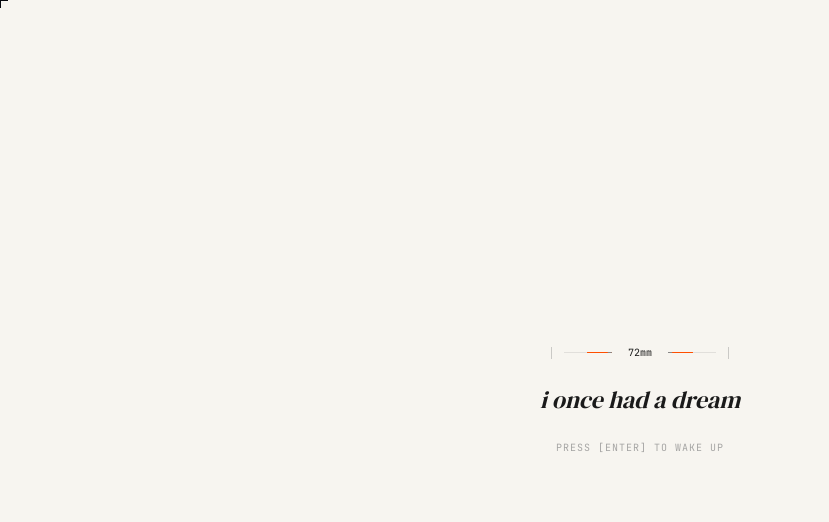
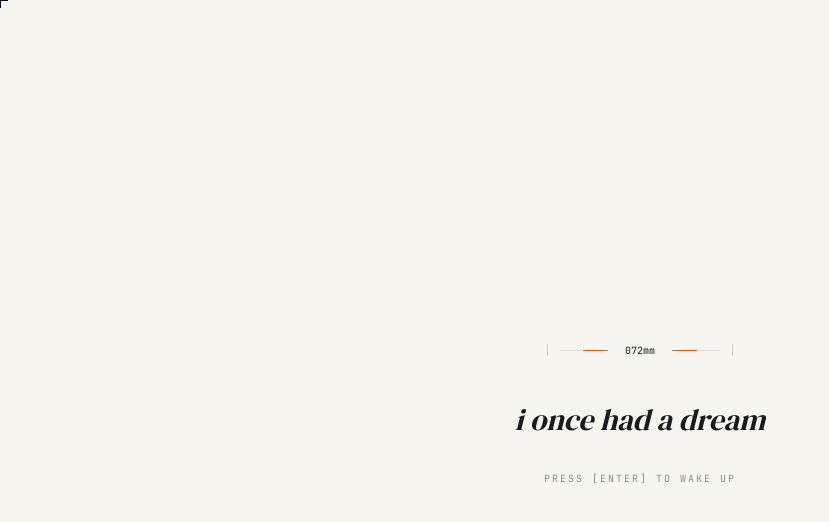
Before and after one commit to megaraph/mech-portfolio, a Next.js app: page / in a window 1280 px wide. Shown: the top 522 px of the page, without its empty margins (0-829 px from the left). Built offline with nearby package versions, Linux system fonts and the light colour scheme.

Commit message:
update: intro sequence

```diff
--- a/components/Intro.tsx
+++ b/components/Intro.tsx
@@ -1,126 +1,279 @@
 "use client";
 
-import { useState, useEffect } from "react";
-import { motion, AnimatePresence } from "framer-motion";
+import { useState, useEffect, useCallback } from "react";
+import { motion, AnimatePresence, LayoutGroup } from "framer-motion";
 import { useStore } from "@/store/useStore";
 
 export default function Intro() {
     const { introFinished, setIntroFinished } = useStore();
-    const [phase, setPhase] = useState<"dream" | "reality">("dream");
-    const [showText, setShowText] = useState(false); // NEW: Controls the text delay
 
+    // STARTUP STATE:
+    // false = Only Loader (Center)
+    // true = Loader moves up, Text appears
+    const [started, setStarted] = useState(false);
+
+    // SEQUENCE STAGES:
+    // 0: Waiting for User Input (Enter)
+    // 1: Strikethrough + Text Move Up + Font Shrink
+    // 2: Orange Flood (Camouflage) + "Nevermind" (Centered)
+    // 3: Clarity (Background clears, Orange text remains)
+    // 4: Identity (Name Drop) -> Triggers Layout Shift
+    const [stage, setStage] = useState(0);
+
+    // --- 1. SEQUENCE LOGIC ---
+    const runSequence = useCallback(() => {
+        // Step 1: Strikethrough + Move Up + Shrink
+        setStage(1);
+
+        // Step 2: Orange Flood (After 1s)
+        setTimeout(() => {
+            setStage(2);
+        }, 1000);
+
+        // Step 3: Clarity/Reveal (After 2.5s of Orange)
+        // NOTE: "nevermind." stays centered here, but fades out at end of this stage
+        setTimeout(() => {
+            setStage(3);
+        }, 3500);
+
+        // Step 4: Name Drop (After 1s of Clarity)
+        // This triggers the shift of "I TURN DREAMS" upwards
+        setTimeout(() => {
+            setStage(4);
+        }, 4500);
+
+        // Step 5: Exit (After 2.5s reading time)
+        setTimeout(() => {
+            setIntroFinished(true);
+            sessionStorage.setItem("hasVisited", "true");
+        }, 7000);
+    }, [setIntroFinished]);
+
+    // --- 2. EFFECTS ---
+
+    // Initial Startup Timer (Loader plays alone for 1.5s)
     useEffect(() => {
-        // 1. Check if we've visited before
         const hasVisited = sessionStorage.getItem("hasVisited");
         if (hasVisited) {
             setIntroFinished(true);
             return;
         }
 
-        // 2. DELAY: Show text after 2.5 seconds (Loader plays first)
-        const textTimer = setTimeout(() => {
-            setShowText(true);
-        }, 2500);
+        const startTimer = setTimeout(() => {
+            setStarted(true);
+        }, 1500);
 
-        // 3. Key listener
+        return () => clearTimeout(startTimer);
+    }, [setIntroFinished]);
+
+    // Key Listener
+    useEffect(() => {
         const handleKeyDown = (e: KeyboardEvent) => {
-            // Only allow "Enter" if the text is actually visible
-            if (e.key === "Enter" && phase === "dream" && showText) {
-                setPhase("reality");
-
-                setTimeout(() => {
-                    setIntroFinished(true);
-                    sessionStorage.setItem("hasVisited", "true");
-                }, 2200);
+            if (e.key === "Enter" && started && stage === 0) {
+                runSequence();
             }
         };
-
         window.addEventListener("keydown", handleKeyDown);
-        return () => {
-            window.removeEventListener("keydown", handleKeyDown);
-            clearTimeout(textTimer);
-        };
-    }, [phase, setIntroFinished, showText]);
+        return () => window.removeEventListener("keydown", handleKeyDown);
+    }, [started, stage, runSequence]);
 
     return (
         <AnimatePresence>
             {!introFinished && (
                 <motion.div
-                    className="fixed inset-0 z-50 flex flex-col items-center justify-center bg-industrial-paper cursor-default"
+                    className="fixed inset-0 z-50 flex flex-col items-center justify-center cursor-default overflow-hidden"
+                    // Background Color Transition
+                    animate={{
+                        backgroundColor: stage === 2 ? "#FF4F00" : "#F7F5F0",
+                    }}
+                    transition={{ duration: 0.5, ease: "easeInOut" }}
                     initial={{ y: 0 }}
                     exit={{
                         y: "-100%",
                         transition: { duration: 0.8, ease: [0.76, 0, 0.24, 1] },
                     }}
                 >
-                    {/* PHASE 1: THE DREAM */}
-                    {phase === "dream" && (
+                    <div className="relative w-full max-w-7xl px-6 md:px-12 h-screen flex flex-col justify-center">
+                        {/* --- 1. THE DREAM SECTION (CENTERED) --- */}
+                        {/* Only visible during stage 0 and 1 */}
                         <motion.div
-                            initial={{ opacity: 0 }}
-                            animate={{ opacity: 1 }}
-                            exit={{ opacity: 0, filter: "blur(10px)" }}
-                            className="flex flex-col items-center gap-6"
+                            className="flex flex-col items-center gap-6 relative z-10"
+                            animate={{
+                                y: stage >= 1 ? -60 : 0,
+                                opacity: stage >= 2 ? 0 : 1, // STRICT FADE OUT
+                            }}
+                            transition={{ duration: 0.8, ease: "circOut" }}
+                            style={{ display: stage >= 2 ? "none" : "flex" }} // Remove from layout to prevent ghosts
                         >
-                            {/* 1. LOADER PLAYS IMMEDIATELY */}
+                            {/* LOADER */}
+                            <motion.div
+                                animate={{ y: started ? -20 : 0 }}
+                                transition={{ duration: 1, ease: "easeInOut" }}
+                            >
                                 <DimensionLoader />
+                            </motion.div>
 
-                            {/* 2. TEXT FADES IN AFTER DELAY */}
+                            {/* TEXT: "i once had a dream" */}
                             <motion.div
                                 initial={{ opacity: 0, y: 10 }}
                                 animate={{
-                                    opacity: showText ? 1 : 0,
-                                    y: showText ? 0 : 10,
+                                    opacity: started ? 1 : 0,
+                                    y: started ? 0 : 10,
+                                    scale: stage >= 1 ? 0.9 : 1,
                                 }}
                                 transition={{ duration: 1 }}
-                                className="flex flex-col items-center gap-6"
+                                className="relative"
                             >
-                                <h1 className="font-serif text-xl italic text-industrial-ink md:text-2xl">
+                                <h1 className="font-serif text-2xl italic text-industrial-ink md:text-3xl relative">
                                     i once had a dream
+                                    {/* Strikethrough Line */}
+                                    <motion.div
+                                        className="absolute top-1/2 left-0 h-[2px] bg-industrial-orange w-full origin-left"
+                                        initial={{ scaleX: 0 }}
+                                        animate={{ scaleX: stage >= 1 ? 1 : 0 }}
+                                        transition={{
+                                            duration: 0.5,
+                                            delay: 0.1,
+                                        }}
+                                    />
                                 </h1>
+                            </motion.div>
 
-                                <p className="font-mono text-[10px] text-industrial-dim animate-pulse tracking-widest uppercase">
+                            {/* PROMPT */}
+                            <motion.p
+                                initial={{ opacity: 0 }}
+                                animate={{
+                                    opacity:
+                                        started && stage === 0
+                                            ? [1, 0.3, 1]
+                                            : 0,
+                                }}
+                                transition={{
+                                    opacity: {
+                                        repeat: Infinity,
+                                        duration: 0.8,
+                                        ease: "linear",
+                                    },
+                                }}
+                                className="font-mono text-[10px] text-industrial-dim tracking-[0.2em] uppercase absolute -bottom-12"
+                            >
                                 Press [Enter] to Wake Up
-                                </p>
+                            </motion.p>
                         </motion.div>
-                        </motion.div>
-                    )}
 
-                    {/* PHASE 2: THE REALITY */}
-                    {phase === "reality" && (
+                        {/* --- 2. "NEVERMIND" (CENTERED ABSOLUTE) --- */}
+                        {/* Strictly centered, independent of other text */}
+                        <AnimatePresence>
+                            {stage >= 2 && stage < 3 && (
                                 <motion.div
-                            initial={{ scale: 0.9, opacity: 0 }}
-                            animate={{ scale: 1, opacity: 1 }}
-                            transition={{ duration: 0.1 }}
-                            className="text-center"
+                                    className="absolute inset-0 flex items-center justify-center z-30 pointer-events-none"
+                                    initial={{ opacity: 0 }}
+                                    animate={{ opacity: 1 }}
+                                    exit={{ opacity: 0 }}
+                                    transition={{ duration: 0.3, delay: 0.2 }} // Delay ensures orange is full
                                 >
-                            <div className="relative inline-block mb-6">
-                                <span className="font-serif text-2xl italic text-industrial-dim decoration-industrial-orange/50 line-through md:text-3xl opacity-50">
-                                    i once had a dream
-                                </span>
-                            </div>
-
-                            <div className="flex flex-col items-center">
-                                <h2 className="font-mono text-4xl font-bold tracking-tighter text-industrial-ink md:text-7xl">
-                                    NEVERMIND.
-                                </h2>
-                                <h2 className="font-mono text-xl font-bold tracking-tighter text-industrial-orange md:text-4xl mt-2">
-                                    I TURN THEM INTO REALITY.
-                                </h2>
+                                    <div className="font-mono text-4xl md:text-7xl font-bold tracking-tighter text-industrial-ink text-center">
+                                        <Typewriter
+                                            text="nevermind."
+                                            speed={60}
+                                            startDelay={300}
+                                        />
                                     </div>
                                 </motion.div>
                             )}
+                        </AnimatePresence>
+
+                        {/* --- 3. THE REALITY SECTION (RIGHT ALIGNED) --- */}
+                        {/* This container sits on top and handles the right-aligned text flow */}
+                        <div className="absolute top-0 right-0 h-full w-full flex flex-col justify-center items-end px-6 md:px-20 pointer-events-none z-20">
+                            <LayoutGroup>
+                                {/* "I TURN DREAMS INTO REALITY" */}
+                                <AnimatePresence>
+                                    {stage >= 3 && (
+                                        <motion.div
+                                            layout
+                                            initial={{ opacity: 0, y: 20 }}
+                                            animate={{ opacity: 1, y: 0 }}
+                                            transition={{
+                                                duration: 0.8,
+                                                ease: [0.16, 1, 0.3, 1], // Smooth easing
+                                                layout: {
+                                                    duration: 0.8,
+                                                    ease: [0.16, 1, 0.3, 1],
+                                                },
+                                            }}
+                                            className="text-right"
+                                        >
+                                            <h2 className="font-mono text-xl md:text-5xl font-bold tracking-tighter text-industrial-orange leading-tight max-w-4xl">
+                                                I TURN DREAMS INTO REALITY
+                                            </h2>
+                                        </motion.div>
+                                    )}
+                                </AnimatePresence>
+
+                                {/* IDENTITY REVEAL - Pushes previous text up naturally via LayoutGroup */}
+                                {stage >= 4 && (
+                                    <motion.div
+                                        layout
+                                        initial={{ opacity: 0, y: 20 }}
+                                        animate={{ opacity: 1, y: 0 }}
+                                        transition={{
+                                            duration: 0.8,
+                                            ease: [0.16, 1, 0.3, 1],
+                                        }}
+                                        className="mt-4 md:mt-6 text-right"
+                                    >
+                                        <p className="font-mono text-[10px] tracking-[0.2em] uppercase text-industrial-dim">
+                                            This is Raphael Murillo.
+                                        </p>
+                                    </motion.div>
+                                )}
+                            </LayoutGroup>
+                        </div>
+                    </div>
                 </motion.div>
             )}
         </AnimatePresence>
     );
 }
 
-// --- SUB-COMPONENT: The Dimension Animation ---
+// --- SUB-COMPONENT: Typewriter (Unchanged) ---
+function Typewriter({
+    text,
+    speed = 50,
+    startDelay = 0,
+}: {
+    text: string;
+    speed?: number;
+    startDelay?: number;
+}) {
+    const [displayedText, setDisplayedText] = useState("");
+
+    useEffect(() => {
+        const startTimeout = setTimeout(() => {
+            let i = 0;
+            const timer = setInterval(() => {
+                i++;
+                setDisplayedText(text.slice(0, i));
+
+                if (i >= text.length) {
+                    clearInterval(timer);
+                }
+            }, speed);
+            return () => clearInterval(timer);
+        }, startDelay);
+
+        return () => clearTimeout(startTimeout);
+    }, [text, speed, startDelay]);
+
+    return <span>{displayedText}</span>;
+}
+
+// --- SUB-COMPONENT: Dimension Loader (Unchanged) ---
 function DimensionLoader() {
     const [count, setCount] = useState(0);
 
     useEffect(() => {
-        // Counts from 0 to 100 in exactly 2 seconds (20ms * 100)
         const interval = setInterval(() => {
             setCount((prev) => (prev < 100 ? prev + 1 : 0));
         }, 20);
@@ -146,11 +299,9 @@ function DimensionLoader() {
                         ◀
                     </span>
                 </div>
-
-                <span className="w-10 text-center tabular-nums text-industrial-ink">
-                    {count.toString().padStart(2, "0")}mm
+                <span className="w-12 text-center tabular-nums text-industrial-ink">
+                    {count.toString().padStart(3, "0")}mm
                 </span>
-
                 <div className="relative w-12 h-px bg-industrial-dim/20 flex justify-start items-center overflow-hidden">
                     <motion.div
                         className="absolute left-0 h-px bg-industrial-orange w-full"
```
Lines whose indentation alone changed are shown as unchanged.
